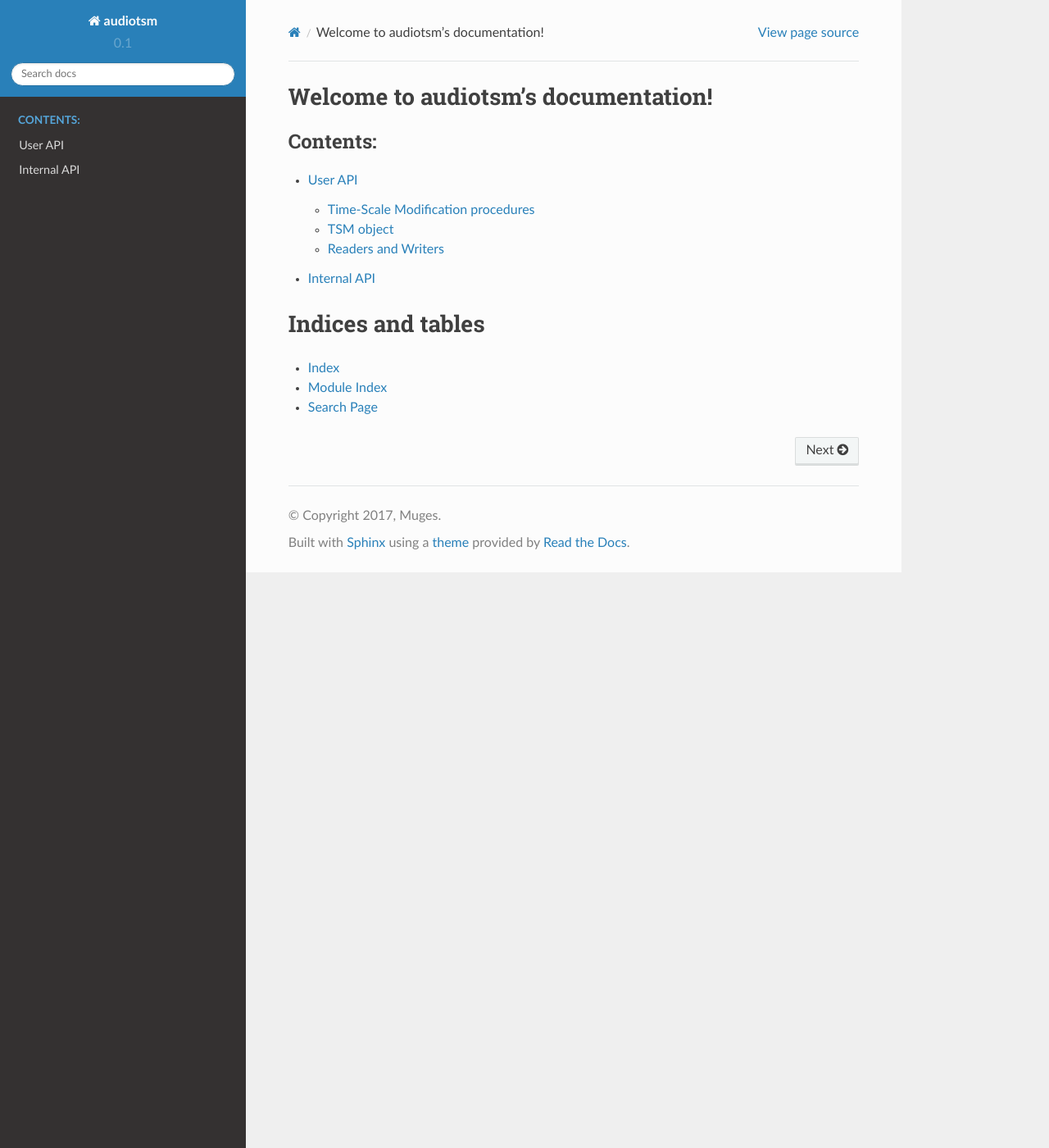
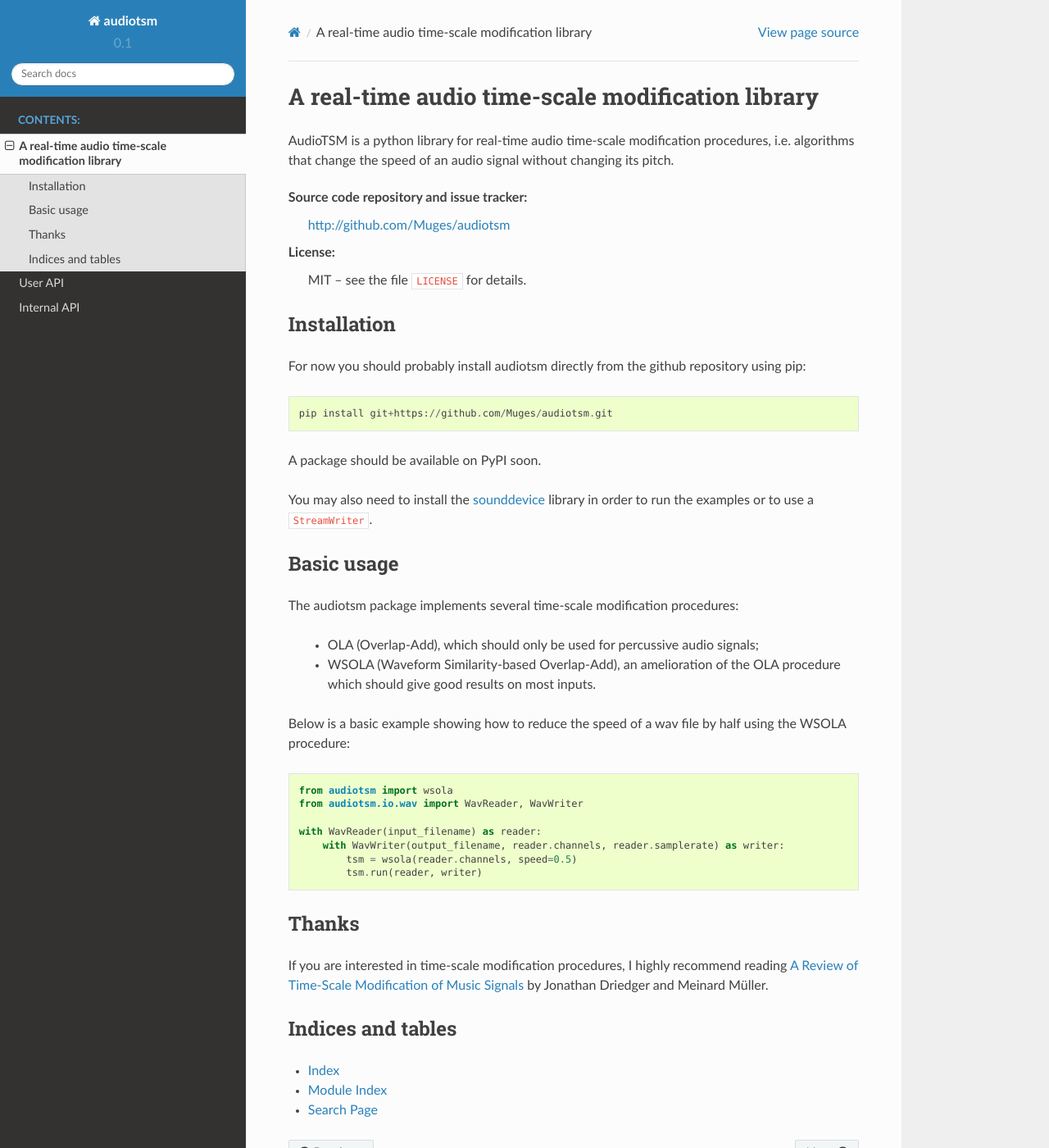
Before and after one commit to Muges/audiotsm, a Sphinx documentation site: the page built from docs/index.rst, in a window 1280 px wide and 1400 px high. Shown: the whole window at 82% size. Built offline with Sphinx 7.4.7 and the Read the Docs theme 2.0.0, drawn with Linux system fonts in a browser that asks for light colours.

Commit message:
add installation instructions and basic example in readme and documentation index

```diff
--- /dev/null
+++ b/README.rst
@@ -0,0 +1,58 @@
+A real-time audio time-scale modification library
+=================================================
+
+AudioTSM is a python library for real-time audio time-scale modification
+procedures, i.e. algorithms that change the speed of an audio signal without
+changing its pitch.
+
+Source code repository and issue tracker:
+   http://github.com/Muges/audiotsm
+
+License:
+   MIT -- see the file ``LICENSE`` for details.
+
+Installation
+------------
+
+For now you should probably install audiotsm directly from the github
+repository using pip::
+
+    pip install git+https://github.com/Muges/audiotsm.git
+
+A package should be available on PyPI soon.
+
+
+You may also need to install the sounddevice_ library in order to run the
+examples or to use a ``StreamWriter``.
+
+.. _sounddevice: http://github.com/spatialaudio/python-sounddevice/
+
+Basic usage
+-----------
+
+The audiotsm package implements several time-scale modification procedures:
+
+ - OLA (Overlap-Add), which should only be used for percussive audio signals;
+ - WSOLA (Waveform Similarity-based Overlap-Add), an amelioration of the OLA
+   procedure which should give good results on most inputs.
+
+Below is a basic example showing how to reduce the speed of a wav file by half
+using the WSOLA procedure::
+
+    from audiotsm import wsola
+    from audiotsm.io.wav import WavReader, WavWriter
+
+    with WavReader(input_filename) as reader:
+        with WavWriter(output_filename, reader.channels, reader.samplerate) as writer:
+            tsm = wsola(reader.channels, speed=0.5)
+            tsm.run(reader, writer)
+
+Thanks
+------
+
+If you are interested in time-scale modification procedures, I highly recommend
+reading `A Review of Time-Scale Modification of Music Signals`_ by Jonathan
+Driedger and Meinard Müller.
+
+.. _A Review of Time-Scale Modification of Music Signals:
+    http://www.mdpi.com/2076-3417/6/2/57
--- a/docs/conf.py
+++ b/docs/conf.py
@@ -49,7 +49,7 @@
 source_suffix = '.rst'
 
 # The master toctree document.
-master_doc = 'index'
+master_doc = 'toc'
 
 # General information about the project.
 project = 'audiotsm'
--- a/docs/index.rst
+++ b/docs/index.rst
@@ -1,21 +1,7 @@
-.. audiotsm documentation master file, created by
-   sphinx-quickstart on Mon Sep  4 13:47:35 2017.
-   You can adapt this file completely to your liking, but it should at least
-   contain the root `toctree` directive.
-
-Welcome to audiotsm's documentation!
-====================================
-
-.. toctree::
-   :maxdepth: 4
-   :caption: Contents:
-
-   userapi
-   internalapi
-
+.. include:: ../README.rst
 
 Indices and tables
-==================
+------------------
 
 * :ref:`genindex`
 * :ref:`modindex`
```
Also changed, not shown: README.md (deleted, +0 -5 lines), audiotsm/__init__.py (+8 -2 lines), docs/toc.rst (added, +7 -0 lines).
